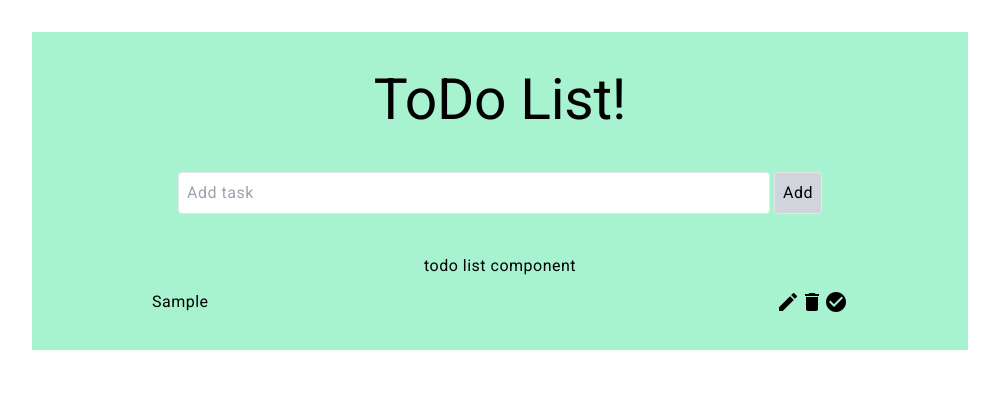
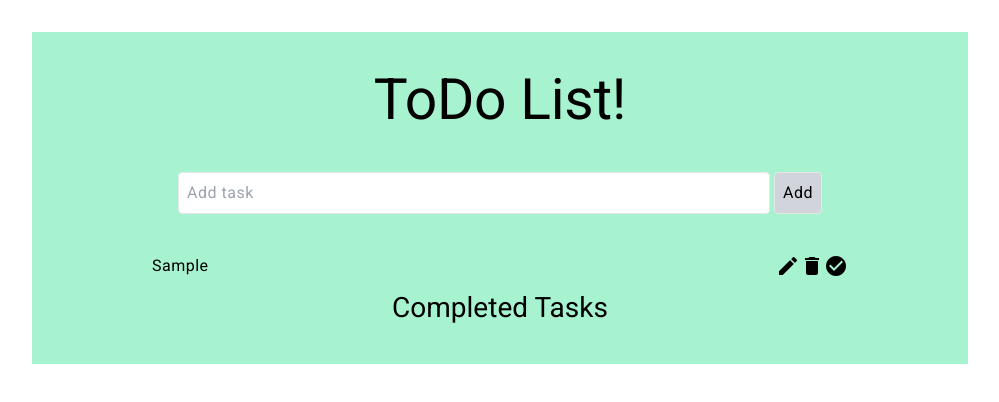
Before and after one commit to Mawushie/todolist, an Angular app: page / in a window 1280 px wide. Both pictures are taken after typing "Sample" into the empty fields and a click on the button "Add". Shown: the top 402 px of the page, without its empty margins (140-1139 px from the left). Built offline with nearby package versions, Linux system fonts and the light colour scheme.

Commit message:
delete and completed features done

```diff
--- a/src/app/app.component.html
+++ b/src/app/app.component.html
@@ -1,5 +1,5 @@
 <div class="bg-emerald-200 p-6">
-  <h1 class="text-center p-3 mb-4 font-bold text-3xl">ToDo List!</h1>
+  <h1 class="text-center p-3 mb-4">ToDo List!</h1>
 
   <!--using a template reference variable to get the input element-->
   <div class="flex justify-center gap-1 mb-10">
@@ -18,6 +18,17 @@
   </div>
 
   <!--displaying all the todolists from the TodoListComponent-->
+  <!--using event binding to listen to the deleteTaskEvent and completeTaskEvent that we defined in our TodoListComponent-->
+  <app-todolist
+    [todolist]="allTasks"
+    (deleteTaskEvent)="deleteTask($event)"
+    (completeTaskEvent)="completeTask($event)"
+  ></app-todolist>
 
-  <app-todolist [todolist]="allTasks"></app-todolist>
+  <div>
+    <h5>Completed Tasks</h5>
+    @for (task of completedTasks; track $index) {
+    <p>{{ task }}</p>
+    }
+  </div>
 </div>
--- a/src/app/app.component.ts
+++ b/src/app/app.component.ts
@@ -14,6 +14,7 @@ export class AppComponent {
   title = 'todolist';
   //array of to contain all the tasks
   allTasks: Task[] = [];
+  completedTasks: string[] = [];
 
   addTask(taskInput: HTMLInputElement) {
     const newTask: Task = {
@@ -22,7 +23,19 @@ export class AppComponent {
       isCompleted: false,
     };
     this.allTasks.push(newTask);
-    console.log(this.allTasks);
+    // console.log(this.allTasks);
     taskInput.value = '';
   }
+  deleteTask(id: string) {
+    // console.log(id);
+    this.allTasks = this.allTasks.filter((task) => task.id !== id);
+  }
+  completeTask(id: string) {
+    const completedTask = this.allTasks.find((task) => task.id === id);
+    // console.log(completedTask);
+    if (completedTask) {
+      this.completedTasks.push(completedTask.task);
+      this.deleteTask(id);
+    }
+  }
 }
--- a/src/app/todolist/todolist.component.html
+++ b/src/app/todolist/todolist.component.html
@@ -1,5 +1,4 @@
 <div>
-  <p>todo list component</p>
   @for (task of todolist; track $index) {
   <div class="flex justify-between gap-1 px-8 md:px-16 lg:px-24">
     <p>{{ task.task }}</p>
@@ -7,10 +6,10 @@
       <button class="cursor-pointer">
         <mat-icon>edit</mat-icon>
       </button>
-      <button class="cursor-pointer">
+      <button class="cursor-pointer" (click)="deleteTask(task.id)">
         <mat-icon>delete</mat-icon>
       </button>
-      <button class="cursor-pointer">
+      <button class="cursor-pointer" (click)="completeTask(task.id)">
         <mat-icon> check_circle</mat-icon>
       </button>
     </div>
--- a/src/app/todolist/todolist.component.ts
+++ b/src/app/todolist/todolist.component.ts
@@ -1,4 +1,4 @@
-import { Component, Input } from '@angular/core';
+import { Component, EventEmitter, Input, Output } from '@angular/core';
 import { MatIconModule } from '@angular/material/icon';
 import { Task } from '../interfaces/interface';
 @Component({
@@ -11,4 +11,22 @@ import { Task } from '../interfaces/interface';
 export class TodolistComponent {
   //defining an input variable to accept the todolist from the app.component
   @Input() todolist: Task[] = [];
+
+  //output events variables to send data to the parent(app)
+  @Output() deleteTaskEvent = new EventEmitter();
+  @Output() completeTaskEvent = new EventEmitter();
+
+  //delete task method
+  deleteTask(id: string) {
+    // console.log(id);
+    //passing the id to the parent(app) component
+    this.deleteTaskEvent.emit(id);
+  }
+
+  //complete task method
+  completeTask(id: string) {
+    // console.log(id);
+    //passing the id to the parent(app) component
+    this.completeTaskEvent.emit(id);
+  }
 }
```
